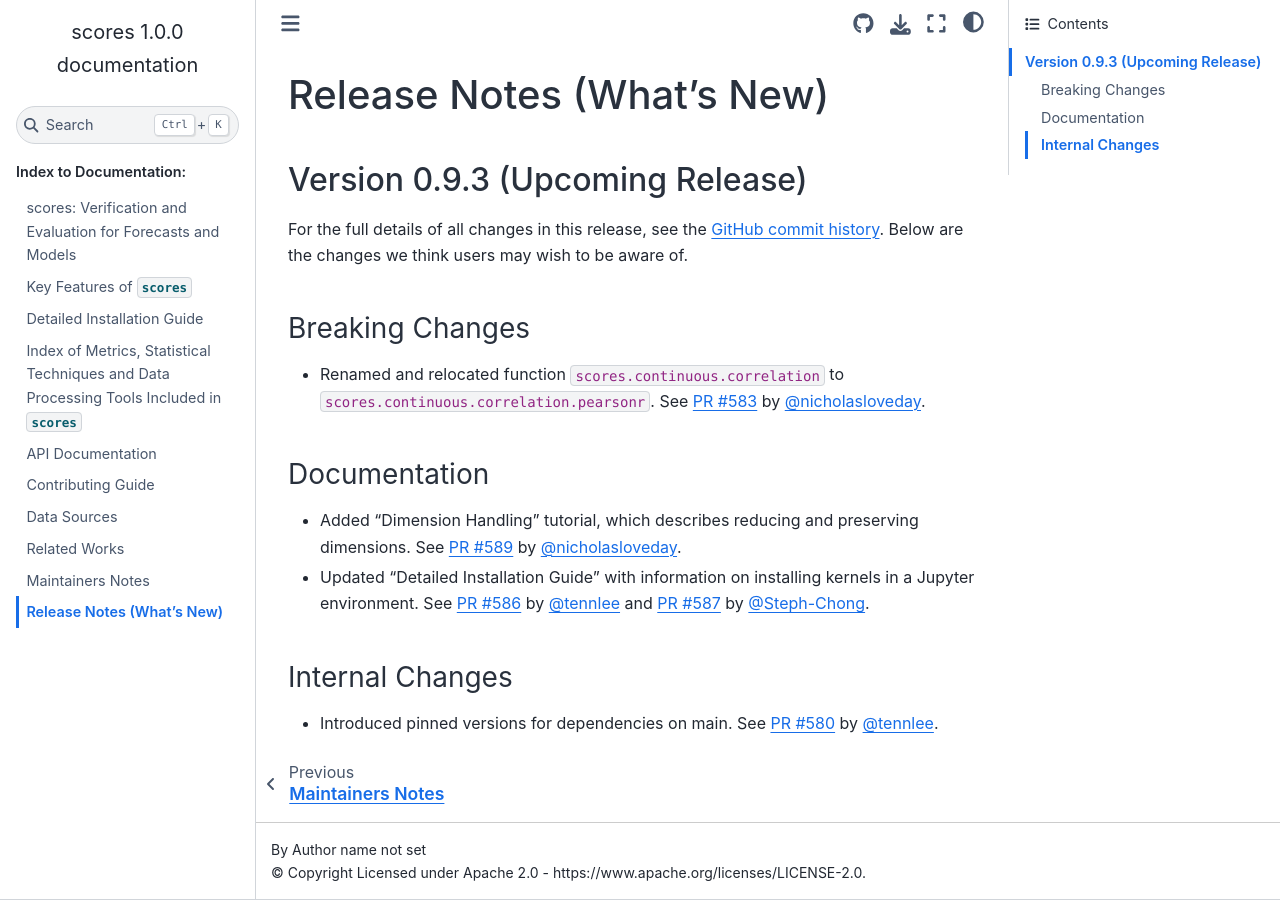
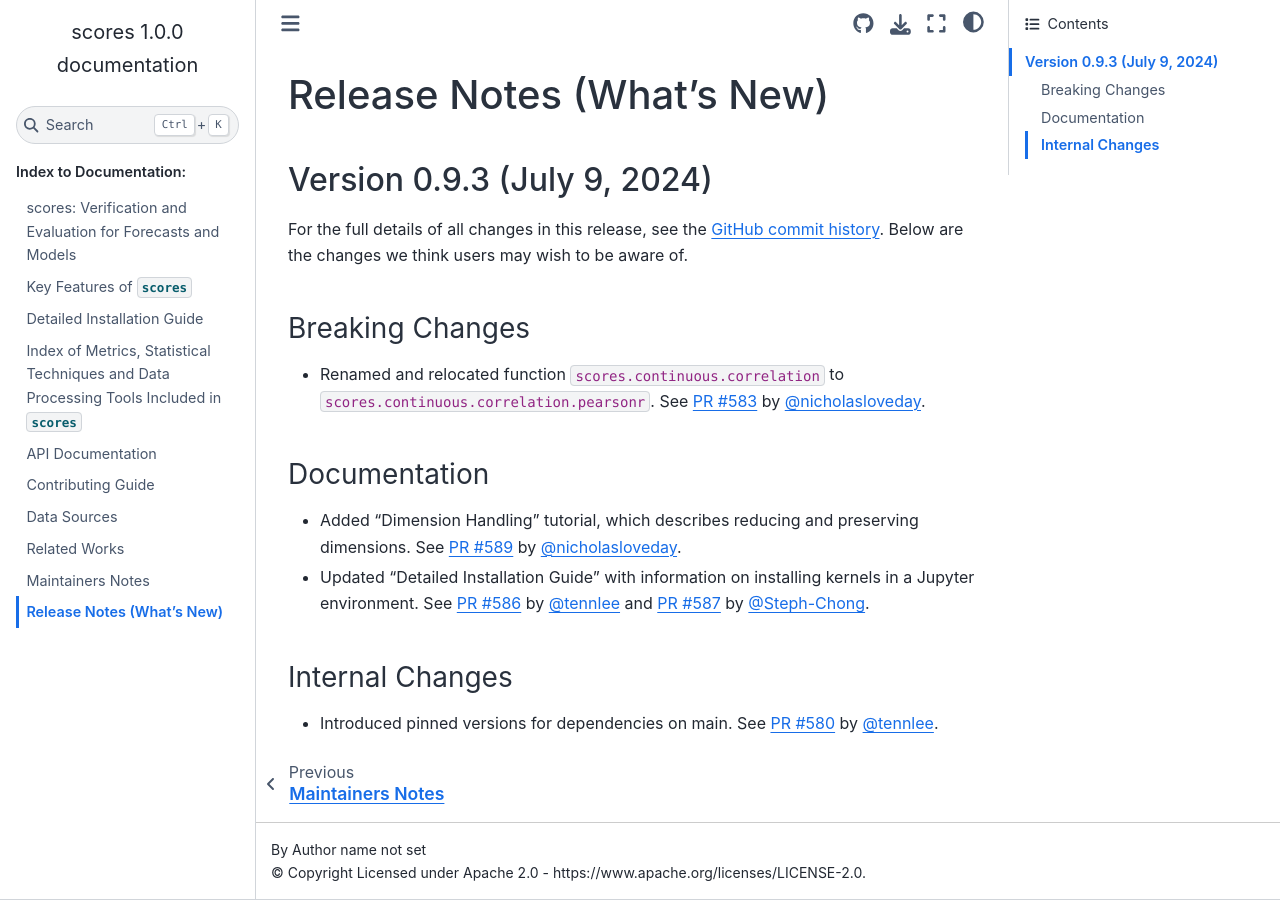
Before and after one commit to nci/scores, a Sphinx documentation site: the page built from docs/release_notes.md, in a window 1280 px wide. Built offline with Sphinx 7.4.7 and the Sphinx Book theme 1.1.4, drawn with Linux system fonts in a browser that asks for light colours; pages that are not in the unit, such as notebooks, are missing from menus.

Commit message:
Add date and updated URL to release notes
Signed-off-by: Stephanie Chong <168800785+Steph-Chong@users.noreply.github.com>

```diff
--- a/docs/release_notes.md
+++ b/docs/release_notes.md
@@ -1,8 +1,8 @@
 # Release Notes (What's New)
 
-## Version 0.9.3 (Upcoming Release)
+## Version 0.9.3 (July 9, 2024)
 
-For the full details of all changes in this release, see the [GitHub commit history](https://github.com/nci/scores/compare/0.9.2...develop). Below are the changes we think users may wish to be aware of.
+For the full details of all changes in this release, see the [GitHub commit history](https://github.com/nci/scores/compare/0.9.2...0.9.3). Below are the changes we think users may wish to be aware of.
 
 ### Breaking Changes
 
```
